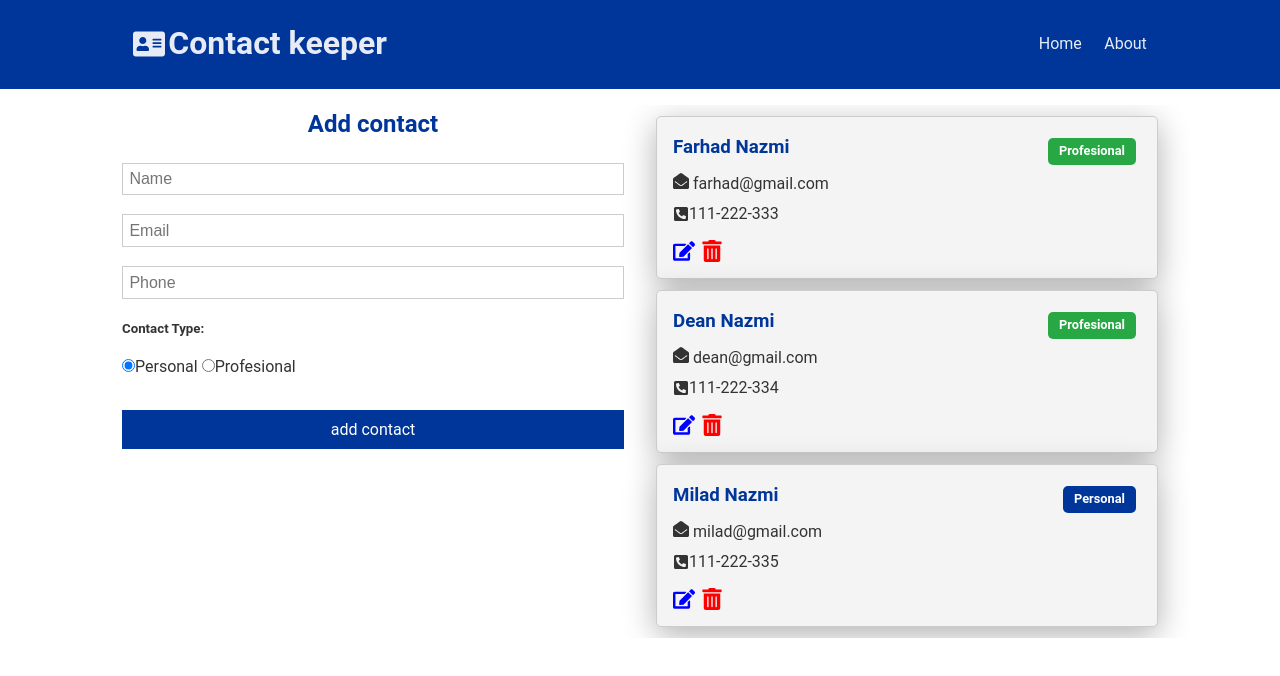
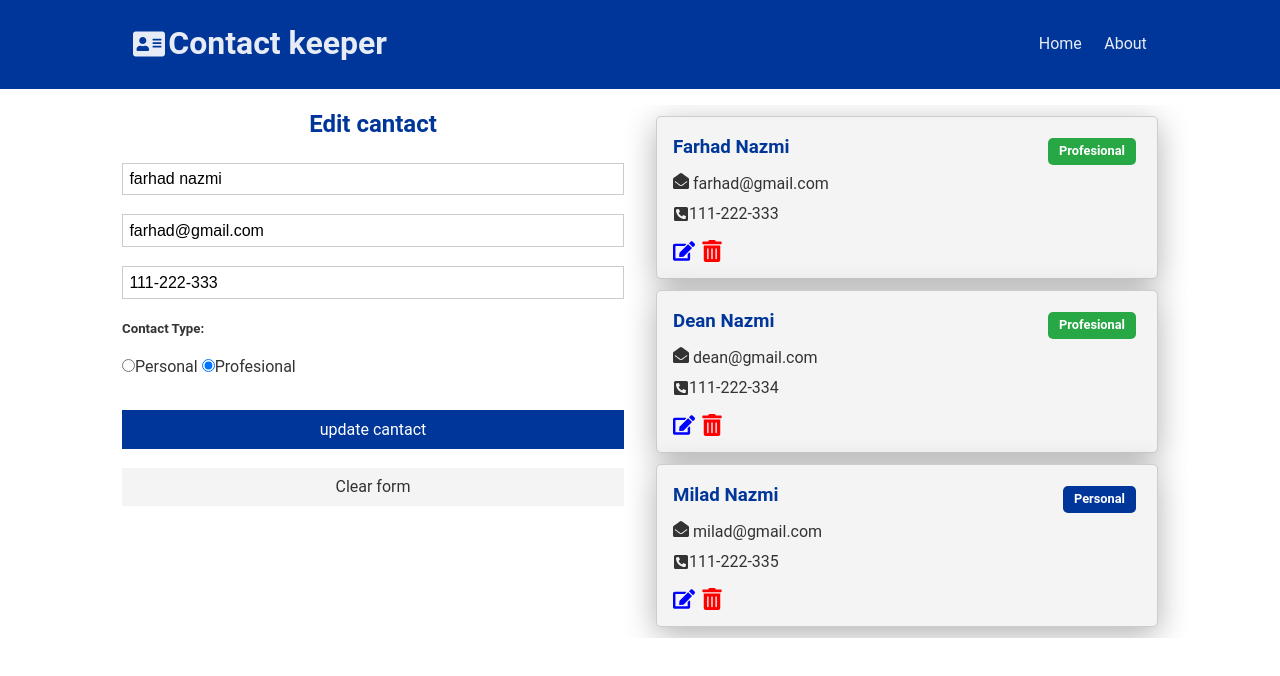
Before and after one commit to git-miracle/contactBook, a React (Create React App) app in the folder client/: page / in a window 1280 px wide. Both pictures are taken after a click on the icon 684 px from the left and 250 px from the top of the page. Shown: the top 676 px of the page. Built offline with nearby package versions, Linux system fonts and the light colour scheme; the HTML template or start-up script is replaced by a standard one.

Commit message:
update contact

```diff
--- a/client/src/components/ContactForm.jsx
+++ b/client/src/components/ContactForm.jsx
@@ -1,8 +1,23 @@
-import React, { useState, useContext } from 'react'
+import React, { useState, useContext, useEffect } from 'react'
 import ContactContext from '../contaxt/contact/ContactContext'
 const ContactForm = () => {
   const contactContext = useContext(ContactContext)
 
+  const { addContact, updateContact, clearCurrent, current } =
+    contactContext
+
+  useEffect(() => {
+    if (current !== null) {
+      setContact(current)
+    } else {
+      setContact({
+        name: '',
+        email: '',
+        phone: '',
+        type: 'personal',
+      })
+    }
+  }, [contactContext, current])
   const [contact, setContact] = useState({
     name: '',
     email: '',
@@ -16,17 +31,21 @@ const ContactForm = () => {
 
   const onSubmit = (e) => {
     e.preventDefault()
-    contactContext.addContact(contact)
-    setContact({
-      name: '',
-      email: '',
-      phone: '',
-      type: 'personal',
-    })
+    if (current === null) {
+      addContact(contact)
+    } else {
+      updateContact(contact)
+    }
+    clearAll()
+  }
+  const clearAll = () => {
+    clearCurrent()
   }
   return (
     <form onSubmit={onSubmit}>
-      <h2 className='text-primary'>Add contact</h2>
+      <h2 className='text-primary'>
+        {current ? 'Edit cantact' : 'Add contact'}
+      </h2>
       <input
         type='text'
         name='name'
@@ -67,9 +86,17 @@ const ContactForm = () => {
       Profesional
       <input
         type='submit'
-        value='add contact'
-        className='btn btn bg-primary btn-block'
+        value={current ? 'update cantact' : 'Add contact'}
+        className='btn  bg-primary btn-block'
       />
+      {current && (
+        <button
+          className='btn btn-block btn-light'
+          onClick={clearAll}
+        >
+          Clear form
+        </button>
+      )}
     </form>
   )
 }
--- a/client/src/contaxt/contact/ContactReducer.jsx
+++ b/client/src/contaxt/contact/ContactReducer.jsx
@@ -14,6 +14,13 @@ export default (state, action) => {
       return {
         ...state,
         contacts: [...state.contacts, action.payload],
+      }
+    case UPDATE_CONTCT:
+      return {
+        ...state,
+        contacts: state.contacts.map((contact) =>
+          contact.id === action.payload.id ? action.payload : contact
+        ),
       }
     case DELETE_CONTCT:
       return {
--- a/client/src/contaxt/contact/ContactState.jsx
+++ b/client/src/contaxt/contact/ContactState.jsx
@@ -47,20 +47,29 @@ const ContactState = (props) => {
     contact.id = uuidv4() //or Date.now()
     dispatch({ type: ADD_CONTCT, payload: contact })
   }
+
   //delete contact
   const deleteContact = (id) => {
     dispatch({ type: DELETE_CONTCT, payload: id })
   }
+
   //update contact
+  const updateContact = (contact) => {
+    dispatch({ type: UPDATE_CONTCT, payload: contact })
+  }
+
   // set current contacts
   const setCurrent = (contact) => {
     dispatch({ type: SET_CURRENT, payload: contact })
   }
+
   //filter contact
+
   //clear contact
   const clearCurrent = () => {
     dispatch({ type: CLEAR_CURRENT })
   }
+
   return (
     <ContactContext.Provider
       value={{
@@ -70,6 +79,7 @@ const ContactState = (props) => {
         deleteContact,
         setCurrent,
         clearCurrent,
+        updateContact,
       }}
     >
       {props.children}
```
